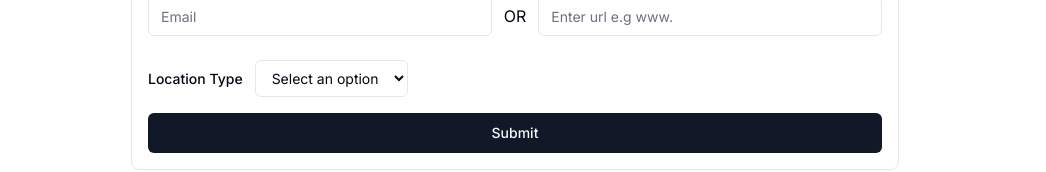
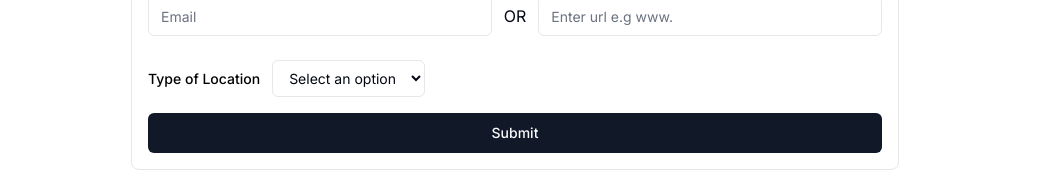
Before and after one commit to amaben2020/flex-jobs, a Next.js app: page /jobs/new in a window 1280 px wide. Shown: the part 750-922 px from the top of the page, without its empty margins (125-1171 px from the left). Built offline with nearby package versions, Linux system fonts and the light colour scheme.

Commit message:
fixing bug

```diff
--- a/src/components/NewJobForm/index.tsx
+++ b/src/components/NewJobForm/index.tsx
@@ -64,10 +64,11 @@ const NewJobForm = () => {
                 )}
               />
 
+              {watch("type")}
               <FormField
                 control={control}
                 name="type"
-                render={(field) => (
+                render={({ field }) => (
                   <FormItem>
                     <FormLabel>Job Type</FormLabel>
                     <select
@@ -121,6 +122,7 @@ const NewJobForm = () => {
                           accept="image/*"
                         />
                       </FormControl>
+                      <FormMessage />
                     </FormItem>
                   );
                 }}
@@ -142,6 +144,7 @@ const NewJobForm = () => {
                         ref={field.ref}
                       />
                     </FormControl>
+                    <FormMessage />
                   </FormItem>
                 )}
               />
@@ -165,6 +168,7 @@ const NewJobForm = () => {
                           {...field}
                         />
                       </FormControl>
+                      <FormMessage />
                     </FormItem>
                   )}
                 />
@@ -187,17 +191,21 @@ const NewJobForm = () => {
                           {...field}
                         />
                       </FormControl>
+                      <FormMessage />
                     </FormItem>
                   )}
                 />
               </div>
 
+              <p className="text-black"> {watch("locationType")} </p>
               <FormField
                 control={control}
                 name="locationType"
-                render={(field) => (
+                render={({ field }) => (
                   <FormItem>
-                    <FormLabel>Location Type</FormLabel>
+                    <FormLabel className="text-black">
+                      Type of Location
+                    </FormLabel>
                     <select
                       {...field}
                       defaultValue=""
@@ -210,6 +218,7 @@ const NewJobForm = () => {
                         </option>
                       ))}
                     </select>
+                    <FormMessage />
                   </FormItem>
                 )}
               />
```
